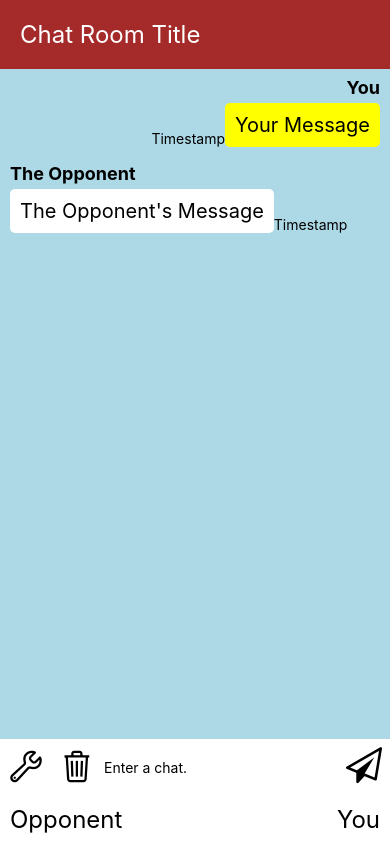
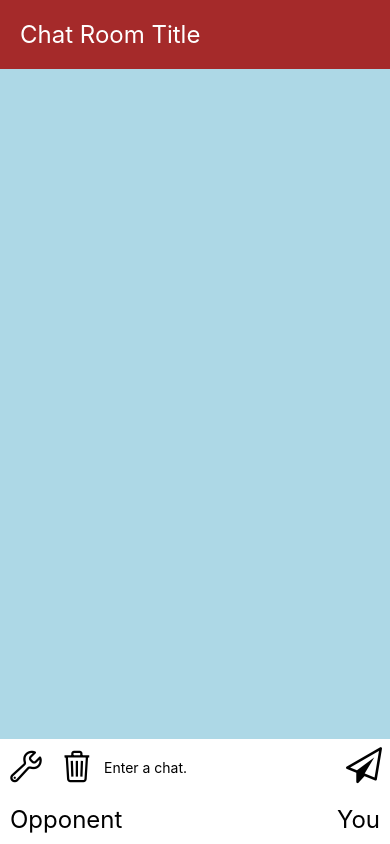
Before and after one commit to kuman514/ReactNativePseudo1on1Chat, a React Native app: screen / in a window 390 px wide. Built offline with nearby package versions, Linux system fonts and the light colour scheme.

Commit message:
Render ChatList

```diff
--- a/components/ChatList.js
+++ b/components/ChatList.js
@@ -1,61 +1,31 @@
 import {
   StyleSheet,
-  Text,
   View,
   ScrollView
 } from 'react-native';
+import { useSelector } from 'react-redux';
+
+import Chat from './Chat';
 
 export default function ChatList() {
-  const tmpYourStyle = true;
+  const chatIdSelector = (state) => {
+    return Object.keys(state.messages);
+  };
+  const chatIds = useSelector(chatIdSelector);
 
   return (
     <ScrollView style={styles.chatList}>
       <View style={styles.chatCommon}>
-        <View style={
-          tmpYourStyle ? styles.yourChat : styles.opponentChat
-        }>
-          <Text style={styles.name}>
-            You
-          </Text>
-        </View>
-
-        <View style={
-          tmpYourStyle ? styles.yourChat : styles.opponentChat
-        }>
-          <View style={{
-            ...styles.message,
-            ...(tmpYourStyle ? styles.yourMessage : styles.opponentMessage)
-          }}>
-            <Text style={styles.messageText}>
-              Your Message
-            </Text>
-          </View>
-          <View style={styles.timestamp}>
-            <Text>Timestamp</Text>
-          </View>
-        </View>
-      </View>
-
-      <View style={styles.chatCommon}>
-        <View style={styles.opponentChat}>
-          <Text style={styles.name}>
-            The Opponent
-          </Text>
-        </View>
-
-        <View style={styles.opponentChat}>
-          <View style={{
-            ...styles.message,
-            ...(!tmpYourStyle ? styles.yourMessage : styles.opponentMessage)
-          }}>
-            <Text style={styles.messageText}>
-              The Opponent's Message
-            </Text>
-          </View>
-          <View style={styles.timestamp}>
-            <Text>Timestamp</Text>
-          </View>
-        </View>
+        {
+          chatIds.map((chatId) => {
+            return (
+              <Chat
+                key={chatId}
+                id={chatId}
+              />
+            );
+          })
+        }
       </View>
     </ScrollView>
   );
@@ -64,36 +34,5 @@ export default function ChatList() {
 const styles = StyleSheet.create({
   chatList: {
     alignSelf: 'stretch'
-  },
-  chatCommon: {
-    marginHorizontal: 10,
-    marginVertical: 8
-  },
-  name: {
-    fontSize: 18,
-    fontWeight: '700',
-    marginBottom: 5
-  },
-  message: {
-    padding: 10,
-    borderRadius: 5
-  },
-  messageText: {
-    fontSize: 20
-  },
-  timestamp: {
-    flexDirection: 'column-reverse'
-  },
-  yourChat: {
-    flexDirection: 'row-reverse'
-  },
-  yourMessage: {
-    backgroundColor: 'yellow'
-  },
-  opponentChat: {
-    flexDirection: 'row'
-  },
-  opponentMessage: {
-    backgroundColor: 'white'
   }
 });
```
